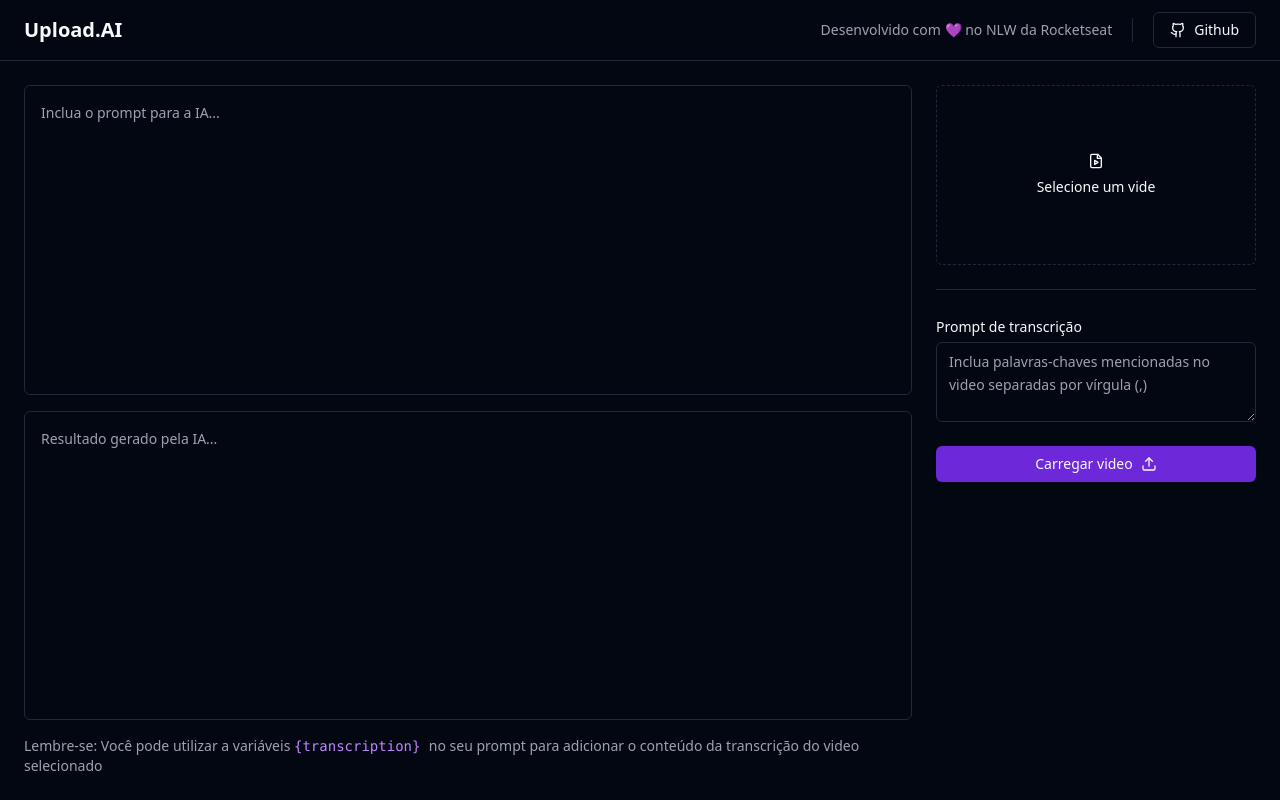
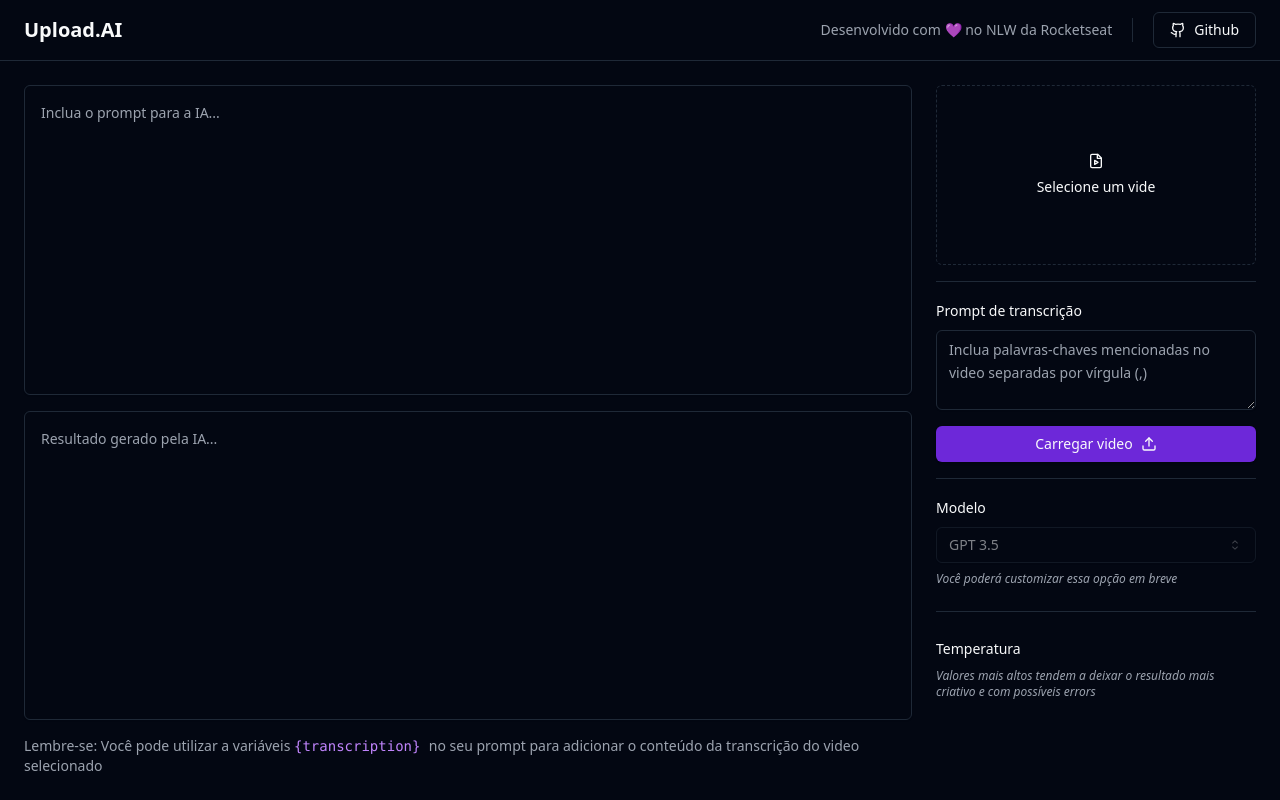
Before and after one commit to Hugovarellaa/nlw-ai-mastery, a React (Vite) app in the folder frontend/: page / in a window 1280 px wide. Built offline with nearby package versions, Linux system fonts and the light colour scheme.

Commit message:
feat: create component Slider

```diff
--- a/frontend/package.json
+++ b/frontend/package.json
@@ -12,7 +12,9 @@
   "dependencies": {
     "@radix-ui/react-icons": "^1.3.0",
     "@radix-ui/react-label": "^2.0.2",
+    "@radix-ui/react-select": "^1.2.2",
     "@radix-ui/react-separator": "^1.0.3",
+    "@radix-ui/react-slider": "^1.1.2",
     "@radix-ui/react-slot": "^1.0.2",
     "class-variance-authority": "^0.7.0",
     "clsx": "^2.0.0",
--- a/frontend/src/App.tsx
+++ b/frontend/src/App.tsx
@@ -1,3 +1,10 @@
+import {
+  Select,
+  SelectContent,
+  SelectItem,
+  SelectTrigger,
+  SelectValue,
+} from '@/components/ui/select'
 import { FileVideo, Github, Upload } from 'lucide-react'
 import { Button } from './components/ui/button'
 import { Label } from './components/ui/label'
@@ -43,8 +50,8 @@
             prompt para adicionar o conteúdo da transcrição do video selecionado
           </p>
         </div>
-        <aside className="w-80 space-y-6">
-          <form className="space-y-6">
+        <aside className="w-80 space-y-4">
+          <form className="space-y-4">
             <label
               className="flex aspect-video w-full cursor-pointer flex-col items-center justify-center gap-2 rounded-md border border-dashed text-sm hover:bg-primary/10"
               htmlFor="video"
@@ -62,7 +69,7 @@
 
             <Separator />
 
-            <div className="space-y-1">
+            <div className="space-y-2">
               {/* Estilizar barra de rolagem da Textarea conforme o estilo da aplicação */}
               <Label htmlFor="transcription_prompt">
                 Prompt de transcrição
@@ -80,7 +87,41 @@
               <Upload className="ml-2 h-4 w-4" />
             </Button>
           </form>
-          <form className="space-y-6"></form>
+
+          <Separator />
+
+          <form className="space-y-6">
+            {/* Modelo */}
+            <div className="space-y-2">
+              <Label>Modelo</Label>
+
+              <Select disabled defaultValue="gpt3-turbo">
+                <SelectTrigger>
+                  <SelectValue />
+                </SelectTrigger>
+
+                <SelectContent>
+                  <SelectItem value="gpt3-turbo">GPT 3.5</SelectItem>
+                  <SelectItem value="gpt3-turbo-16k">
+                    GPT 3.5-Turbo 16k
+                  </SelectItem>
+                </SelectContent>
+              </Select>
+              <span className="block text-xs italic text-muted-foreground">
+                Você poderá customizar essa opção em breve
+              </span>
+            </div>
+
+            <Separator />
+
+            <div className="space-y-2">
+              <Label>Temperatura</Label>
+              <span className="block text-xs italic text-muted-foreground">
+                Valores mais altos tendem a deixar o resultado mais criativo e
+                com possíveis errors
+              </span>
+            </div>
+          </form>
         </aside>
       </main>
     </div>
--- /dev/null
+++ b/frontend/src/components/ui/select.tsx
@@ -0,0 +1,118 @@
+import * as React from "react"
+import { CaretSortIcon, CheckIcon } from "@radix-ui/react-icons"
+import * as SelectPrimitive from "@radix-ui/react-select"
+
+import { cn } from "@/lib/utils"
+
+const Select = SelectPrimitive.Root
+
+const SelectGroup = SelectPrimitive.Group
+
+const SelectValue = SelectPrimitive.Value
+
+const SelectTrigger = React.forwardRef<
+  React.ElementRef<typeof SelectPrimitive.Trigger>,
+  React.ComponentPropsWithoutRef<typeof SelectPrimitive.Trigger>
+>(({ className, children, ...props }, ref) => (
+  <SelectPrimitive.Trigger
+    ref={ref}
+    className={cn(
+      "flex h-9 w-full items-center justify-between rounded-md border border-input bg-transparent px-3 py-2 text-sm shadow-sm ring-offset-background placeholder:text-muted-foreground focus:outline-none focus:ring-1 focus:ring-ring disabled:cursor-not-allowed disabled:opacity-50",
+      className
+    )}
+    {...props}
+  >
+    {children}
+    <SelectPrimitive.Icon asChild>
+      <CaretSortIcon className="h-4 w-4 opacity-50" />
+    </SelectPrimitive.Icon>
+  </SelectPrimitive.Trigger>
+))
+SelectTrigger.displayName = SelectPrimitive.Trigger.displayName
+
+const SelectContent = React.forwardRef<
+  React.ElementRef<typeof SelectPrimitive.Content>,
+  React.ComponentPropsWithoutRef<typeof SelectPrimitive.Content>
+>(({ className, children, position = "popper", ...props }, ref) => (
+  <SelectPrimitive.Portal>
+    <SelectPrimitive.Content
+      ref={ref}
+      className={cn(
+        "relative z-50 min-w-[8rem] overflow-hidden rounded-md border bg-popover text-popover-foreground shadow-md data-[state=open]:animate-in data-[state=closed]:animate-out data-[state=closed]:fade-out-0 data-[state=open]:fade-in-0 data-[state=closed]:zoom-out-95 data-[state=open]:zoom-in-95 data-[side=bottom]:slide-in-from-top-2 data-[side=left]:slide-in-from-right-2 data-[side=right]:slide-in-from-left-2 data-[side=top]:slide-in-from-bottom-2",
+        position === "popper" &&
+          "data-[side=bottom]:translate-y-1 data-[side=left]:-translate-x-1 data-[side=right]:translate-x-1 data-[side=top]:-translate-y-1",
+        className
+      )}
+      position={position}
+      {...props}
+    >
+      <SelectPrimitive.Viewport
+        className={cn(
+          "p-1",
+          position === "popper" &&
+            "h-[var(--radix-select-trigger-height)] w-full min-w-[var(--radix-select-trigger-width)]"
+        )}
+      >
+        {children}
+      </SelectPrimitive.Viewport>
+    </SelectPrimitive.Content>
+  </SelectPrimitive.Portal>
+))
+SelectContent.displayName = SelectPrimitive.Content.displayName
+
+const SelectLabel = React.forwardRef<
+  React.ElementRef<typeof SelectPrimitive.Label>,
+  React.ComponentPropsWithoutRef<typeof SelectPrimitive.Label>
+>(({ className, ...props }, ref) => (
+  <SelectPrimitive.Label
+    ref={ref}
+    className={cn("px-2 py-1.5 text-sm font-semibold", className)}
+    {...props}
+  />
+))
+SelectLabel.displayName = SelectPrimitive.Label.displayName
+
+const SelectItem = React.forwardRef<
+  React.ElementRef<typeof SelectPrimitive.Item>,
+  React.ComponentPropsWithoutRef<typeof SelectPrimitive.Item>
+>(({ className, children, ...props }, ref) => (
+  <SelectPrimitive.Item
+    ref={ref}
+    className={cn(
+      "relative flex w-full cursor-default select-none items-center rounded-sm py-1.5 pl-2 pr-8 text-sm outline-none focus:bg-accent focus:text-accent-foreground data-[disabled]:pointer-events-none data-[disabled]:opacity-50",
+      className
+    )}
+    {...props}
+  >
+    <span className="absolute right-2 flex h-3.5 w-3.5 items-center justify-center">
+      <SelectPrimitive.ItemIndicator>
+        <CheckIcon className="h-4 w-4" />
+      </SelectPrimitive.ItemIndicator>
+    </span>
+    <SelectPrimitive.ItemText>{children}</SelectPrimitive.ItemText>
+  </SelectPrimitive.Item>
+))
+SelectItem.displayName = SelectPrimitive.Item.displayName
+
+const SelectSeparator = React.forwardRef<
+  React.ElementRef<typeof SelectPrimitive.Separator>,
+  React.ComponentPropsWithoutRef<typeof SelectPrimitive.Separator>
+>(({ className, ...props }, ref) => (
+  <SelectPrimitive.Separator
+    ref={ref}
+    className={cn("-mx-1 my-1 h-px bg-muted", className)}
+    {...props}
+  />
+))
+SelectSeparator.displayName = SelectPrimitive.Separator.displayName
+
+export {
+  Select,
+  SelectGroup,
+  SelectValue,
+  SelectTrigger,
+  SelectContent,
+  SelectLabel,
+  SelectItem,
+  SelectSeparator,
+}
--- /dev/null
+++ b/frontend/src/components/ui/slider.tsx
@@ -0,0 +1,26 @@
+import * as React from "react"
+import * as SliderPrimitive from "@radix-ui/react-slider"
+
+import { cn } from "@/lib/utils"
+
+const Slider = React.forwardRef<
+  React.ElementRef<typeof SliderPrimitive.Root>,
+  React.ComponentPropsWithoutRef<typeof SliderPrimitive.Root>
+>(({ className, ...props }, ref) => (
+  <SliderPrimitive.Root
+    ref={ref}
+    className={cn(
+      "relative flex w-full touch-none select-none items-center",
+      className
+    )}
+    {...props}
+  >
+    <SliderPrimitive.Track className="relative h-1.5 w-full grow overflow-hidden rounded-full bg-primary/20">
+      <SliderPrimitive.Range className="absolute h-full bg-primary" />
+    </SliderPrimitive.Track>
+    <SliderPrimitive.Thumb className="block h-4 w-4 rounded-full border border-primary/50 bg-background shadow transition-colors focus-visible:outline-none focus-visible:ring-1 focus-visible:ring-ring disabled:pointer-events-none disabled:opacity-50" />
+  </SliderPrimitive.Root>
+))
+Slider.displayName = SliderPrimitive.Root.displayName
+
+export { Slider }
```
Also changed, not shown: 1 other file (tests, documents, lock files or other folders).
